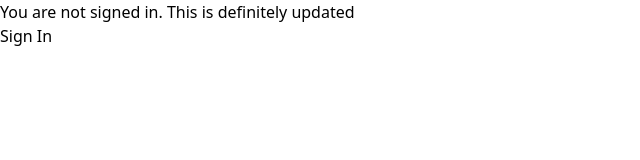
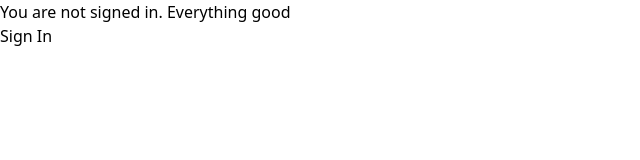
Before and after one commit to louisrae/settersai, a Next.js app: page / in a window 1280 px wide. Shown: the top 160 px of the page, without its empty margins (0-640 px from the left). Built offline with nearby package versions, Linux system fonts and the light colour scheme; no server answers.

Commit message:
update index page

```diff
--- a/pages/index.js
+++ b/pages/index.js
@@ -17,7 +17,7 @@ const login = () => {
   } else {
     return (
       <div>
-        <p>You are not signed in. This is definitely updated</p>
+        <p>You are not signed in. Everything good</p>
         <button onClick={() => signIn()}>Sign In</button>
       </div>
     );
```
